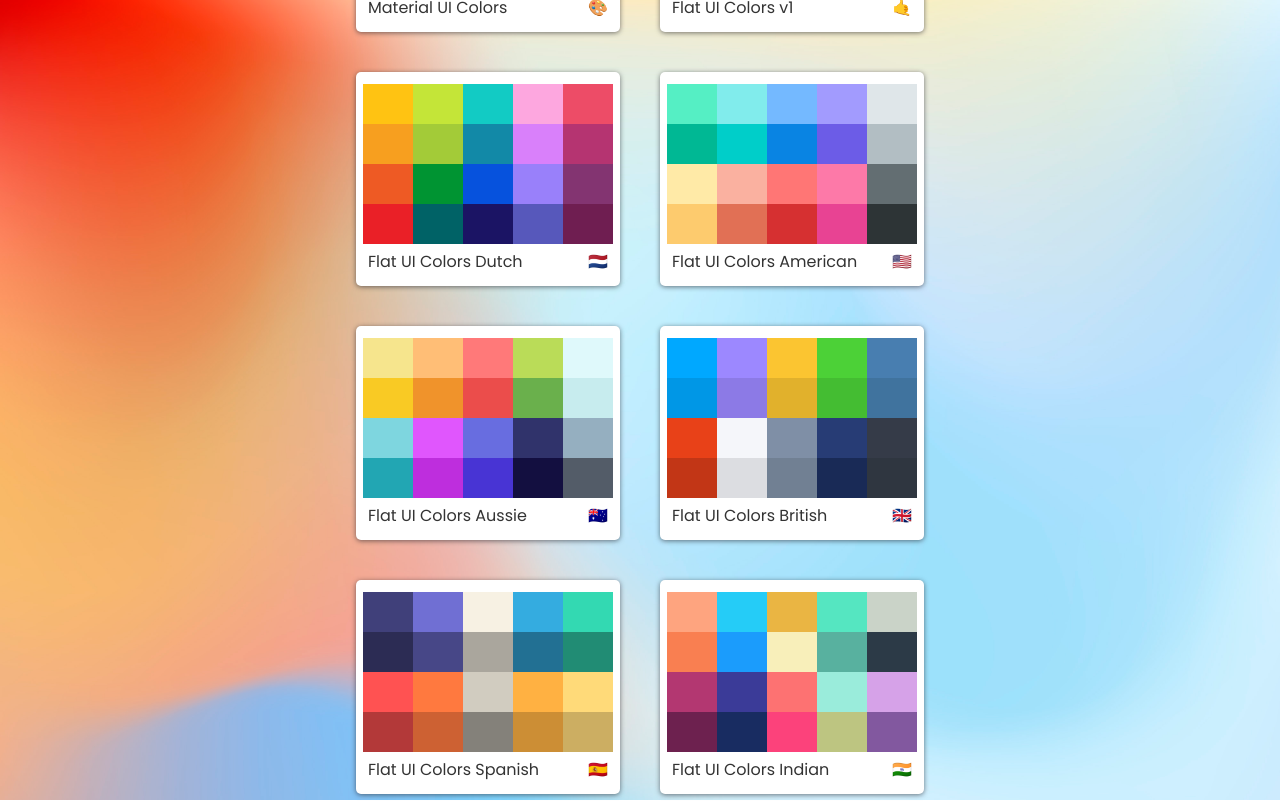
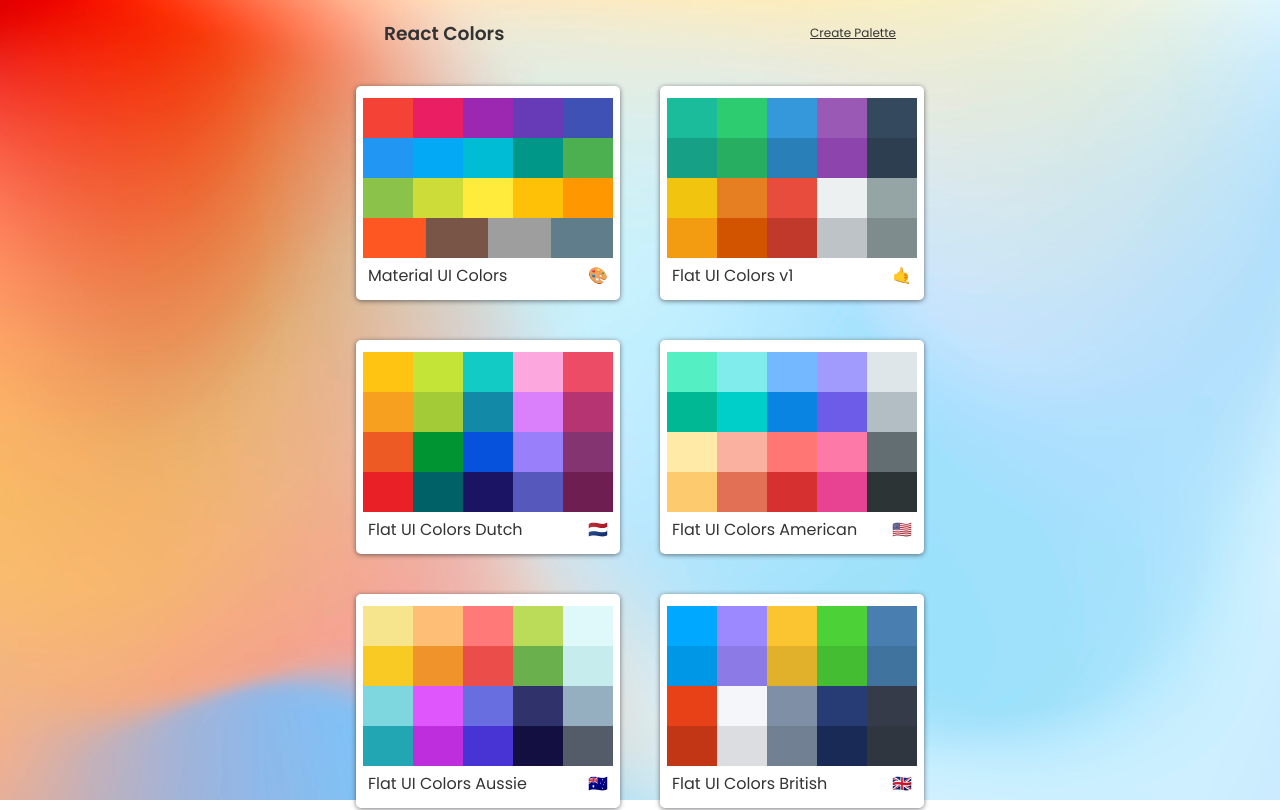
Before and after one commit to AlexanderMBabel/Colors, a React (Create React App) app in the folder client/: page / in a window 1280 px wide. Shown: the top 810 px of the page. Built offline with nearby package versions, Linux system fonts and the light colour scheme; a web font is replaced by a local one.

Commit message:
add NewPaletteForm

```diff
--- a/client/src/App.js
+++ b/client/src/App.js
@@ -5,6 +5,7 @@
 import seedColors from './seedColors';
 import { generatePalette } from './utils/colorHelpers';
 import PaletteList from './components/PaletteList';
+import NewPaletteForm from './components/NewPaletteForm';
 
 class App extends Component {
   findPalette(id) {
@@ -14,6 +15,7 @@
     return (
       <div className='App'>
         <Switch>
+          <Route exact path='/new' render={() => <NewPaletteForm />} />
           <Route
             exact
             path='/'
--- a/client/src/components/NavBar.jsx
+++ b/client/src/components/NavBar.jsx
@@ -2,15 +2,11 @@
 import { Link } from 'react-router-dom';
 import { withStyles } from '@material-ui/core/styles';
 import Slider from '@material-ui/core/Slider';
-
 import Select from '@material-ui/core/Select';
 import MenuItem from '@material-ui/core/MenuItem';
-import '../styles/NavBar.css';
-
 import Snackbar from '@material-ui/core/Snackbar';
-
+import IconButton from '@material-ui/core/IconButton';
 import { CloseOutlined } from '@material-ui/icons';
-import IconButton from '@material-ui/core/IconButton';
 import styles from '../styles/NavBar.styles';
 
 /** create a custom Slider component with styles */
--- /dev/null
+++ b/client/src/components/NewPaletteForm.jsx
@@ -0,0 +1,9 @@
+import React, { Component } from 'react';
+
+class NewPaletteForm extends Component {
+  render() {
+    return <div></div>;
+  }
+}
+
+export default NewPaletteForm;
--- a/client/src/components/PaletteList.jsx
+++ b/client/src/components/PaletteList.jsx
@@ -2,41 +2,7 @@
 import { Link } from 'react-router-dom';
 import MiniPalette from './MiniPalette';
 import { withStyles } from '@material-ui/styles';
-
-const styles = {
-  paletteList: {
-    height: '100vh',
-    width: '100%',
-    display: 'flex',
-    flexDirection: 'column',
-    alignItems: 'center',
-    justifyContent: 'center',
-    background: 'url(Tumbleweed.jpg)',
-    backgroundSize: '100%',
-  },
-
-  palettes: {
-    width: '60%',
-    display: 'flex',
-    flexWrap: 'wrap',
-    alignItems: 'center',
-    justifyContent: 'center',
-  },
-  header: {
-    display: 'flex',
-    width: '40%',
-    justifyContent: 'space-between',
-    alignItems: 'center',
-    '& h3': {
-      color: '#333333',
-      fontWeight: 'semi-bold',
-    },
-  },
-  create: {
-    fontSize: 12,
-    color: '#333333',
-  },
-};
+import styles from '../styles/PaletteList.style';
 
 class PaletteList extends Component {
   render() {
@@ -46,7 +12,7 @@
       <div className={classes.paletteList}>
         <header className={classes.header}>
           <h3>React Colors</h3>
-          <Link className={classes.create} to='/create'>
+          <Link className={classes.create} to='/new'>
             Create Palette
           </Link>
         </header>
--- a/client/src/index.js
+++ b/client/src/index.js
@@ -1,7 +1,7 @@
 import React from 'react';
 import ReactDOM from 'react-dom';
 import { BrowserRouter } from 'react-router-dom';
-import './index.css';
+import './styles/index.css';
 import App from './App';
 
 ReactDOM.render(
--- /dev/null
+++ b/client/src/styles/PaletteList.style.js
@@ -0,0 +1,35 @@
+export default {
+  paletteList: {
+    height: '100vh',
+    width: '100%',
+    display: 'flex',
+    flexDirection: 'column',
+    alignItems: 'center',
+    // justifyContent: 'center',
+    background: 'url(Tumbleweed.jpg)',
+    backgroundSize: '100%',
+    backgroundAttachment: 'fixed',
+  },
+
+  palettes: {
+    width: '60%',
+    display: 'flex',
+    flexWrap: 'wrap',
+    alignItems: 'center',
+    justifyContent: 'center',
+  },
+  header: {
+    display: 'flex',
+    width: '40%',
+    justifyContent: 'space-between',
+    alignItems: 'center',
+    '& h3': {
+      color: '#333333',
+      fontWeight: 'semi-bold',
+    },
+  },
+  create: {
+    fontSize: 12,
+    color: '#333333',
+  },
+};
```
Also changed, not shown: client/src/styles/NavBar.css (deleted, +0 -40 lines), client/src/styles/index.css (renamed from client/src/index.css).
